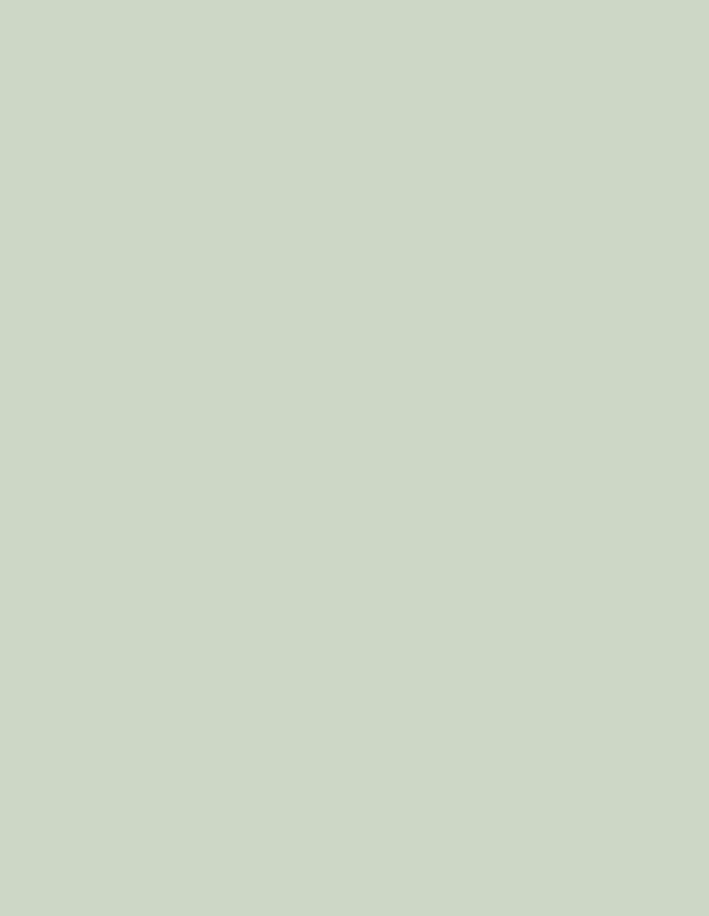
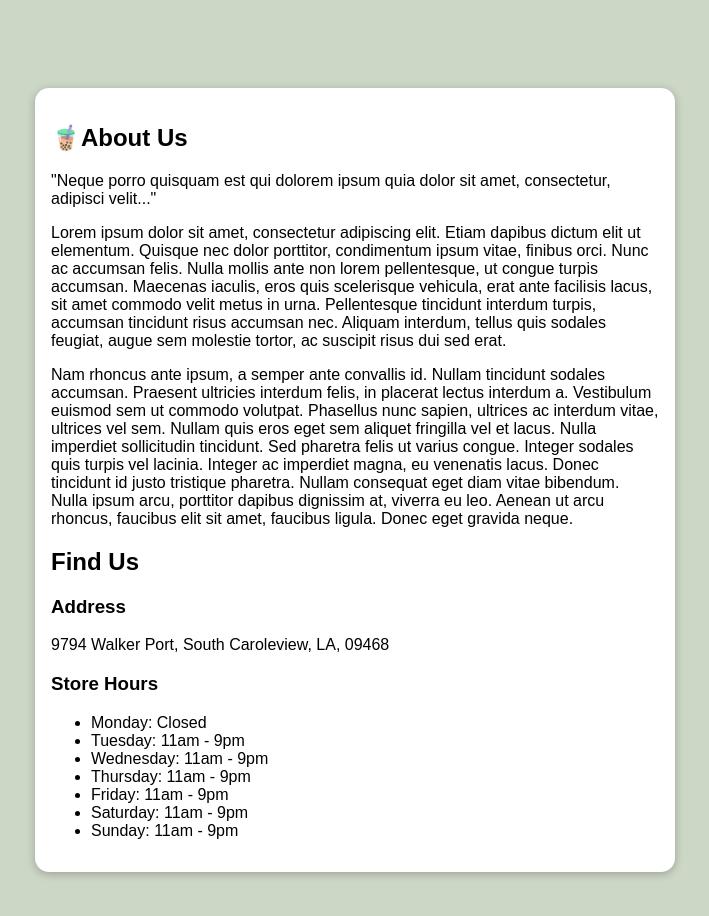
Before and after one commit to hsiaotinghung/bubble-tea-shop, a React (Create React App) app: page /about-us in a window 1280 px wide. Shown: the part 360-1276 px from the top of the page, without its empty margins (285-994 px from the left). Before the commit the page ends 800 px from the top, so only its background shows below. Built offline with nearby package versions, Linux system fonts and the light colour scheme.

Commit message:
Add about us page (#33)

```diff
--- a/src/pages/AboutUs.js
+++ b/src/pages/AboutUs.js
@@ -1,3 +1,54 @@
-const AboutUs = () => null;
+import Card from "../components/Card";
+const AboutUs = () => {
+  return (
+    <Card>
+      <h2>🧋About Us</h2>
+      <div>
+        "Neque porro quisquam est qui dolorem ipsum quia dolor sit amet,
+        consectetur, adipisci velit..."
+      </div>
+      <p>
+        Lorem ipsum dolor sit amet, consectetur adipiscing elit. Etiam dapibus
+        dictum elit ut elementum. Quisque nec dolor porttitor, condimentum ipsum
+        vitae, finibus orci. Nunc ac accumsan felis. Nulla mollis ante non lorem
+        pellentesque, ut congue turpis accumsan. Maecenas iaculis, eros quis
+        scelerisque vehicula, erat ante facilisis lacus, sit amet commodo velit
+        metus in urna. Pellentesque tincidunt interdum turpis, accumsan
+        tincidunt risus accumsan nec. Aliquam interdum, tellus quis sodales
+        feugiat, augue sem molestie tortor, ac suscipit risus dui sed erat.
+      </p>
+      <p>
+        Nam rhoncus ante ipsum, a semper ante convallis id. Nullam tincidunt
+        sodales accumsan. Praesent ultricies interdum felis, in placerat lectus
+        interdum a. Vestibulum euismod sem ut commodo volutpat. Phasellus nunc
+        sapien, ultrices ac interdum vitae, ultrices vel sem. Nullam quis eros
+        eget sem aliquet fringilla vel et lacus. Nulla imperdiet sollicitudin
+        tincidunt. Sed pharetra felis ut varius congue. Integer sodales quis
+        turpis vel lacinia. Integer ac imperdiet magna, eu venenatis lacus.
+        Donec tincidunt id justo tristique pharetra. Nullam consequat eget diam
+        vitae bibendum. Nulla ipsum arcu, porttitor dapibus dignissim at,
+        viverra eu leo. Aenean ut arcu rhoncus, faucibus elit sit amet, faucibus
+        ligula. Donec eget gravida neque.
+      </p>
+      <h2>Find Us</h2>
+      <div>
+        <h3>Address</h3>
+        <span>9794 Walker Port, South Caroleview, LA, 09468 </span>
+      </div>
+      <div>
+        <h3>Store Hours</h3>
+        <ul>
+          <li>Monday: Closed</li>
+          <li>Tuesday: 11am - 9pm</li>
+          <li>Wednesday: 11am - 9pm</li>
+          <li>Thursday: 11am - 9pm</li>
+          <li>Friday: 11am - 9pm</li>
+          <li>Saturday: 11am - 9pm</li>
+          <li>Sunday: 11am - 9pm</li>
+        </ul>
+      </div>
+    </Card>
+  );
+};
 
 export default AboutUs;
```
